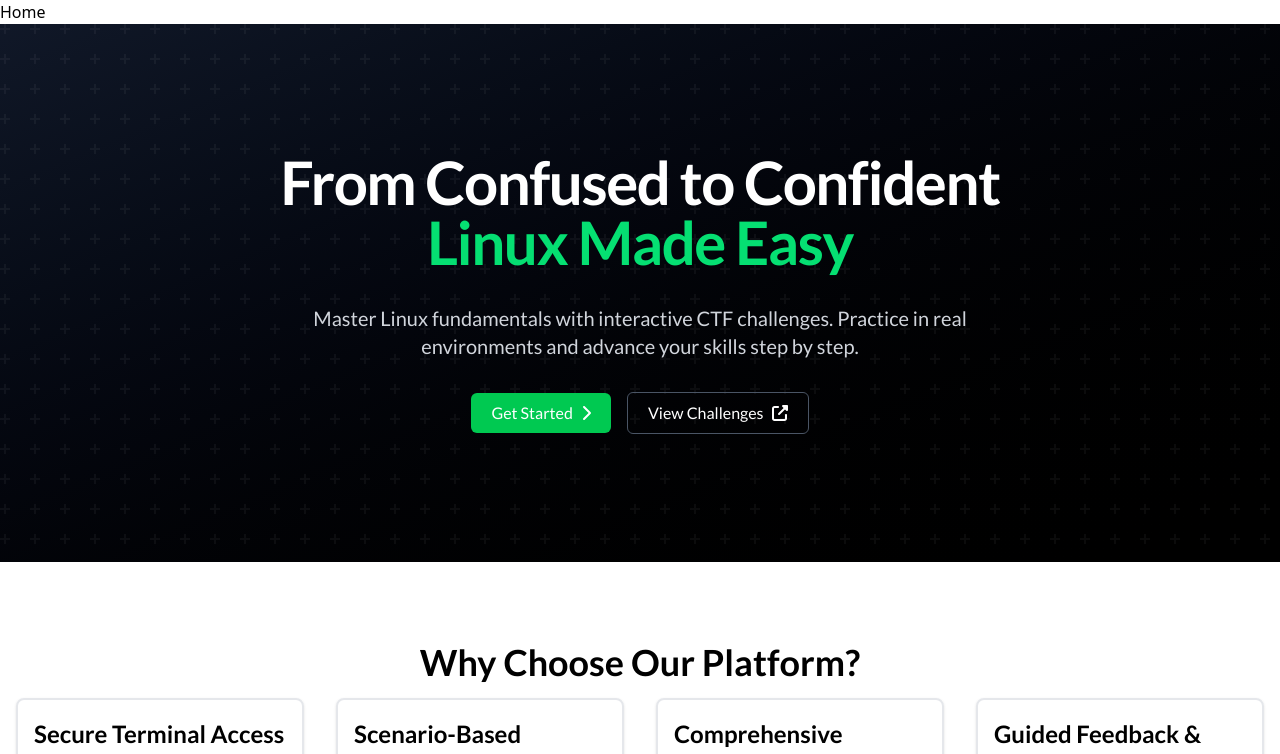
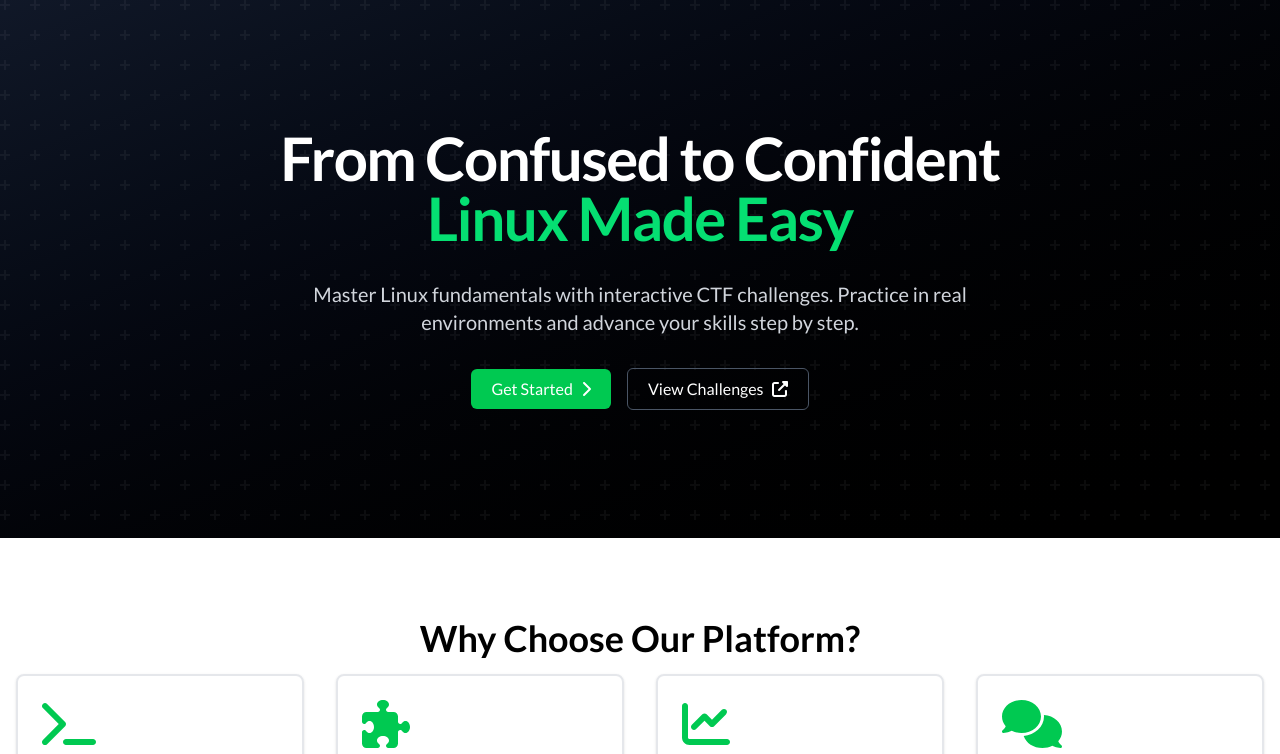
Before and after one commit to DaveSaah/linuxCTF, a Vue app: page / in a window 1280 px wide. Shown: the top 754 px of the page. Built offline with nearby package versions, Linux system fonts and the light colour scheme.

Commit message:
chore: add icons

```diff
--- a/src/App.vue
+++ b/src/App.vue
@@ -1,13 +1,10 @@
 <script setup lang="ts">
-import { RouterLink, RouterView } from 'vue-router'
+import {
+  // RouterLink,
+  RouterView,
+} from 'vue-router';
 </script>
 
 <template>
-  <header>
-    <nav>
-      <RouterLink to="/">Home</RouterLink>
-    </nav>
-  </header>
-
   <RouterView />
 </template>
--- a/src/icons.ts
+++ b/src/icons.ts
@@ -1,5 +1,23 @@
-import { faChevronRight, faUpRightFromSquare } from '@fortawesome/free-solid-svg-icons'
+import {
+  faChevronRight,
+  faUpRightFromSquare,
+  faTerminal,
+  faPuzzlePiece,
+  faChartLine,
+  faComments,
+  faUsers,
+  faStopwatch,
+} from '@fortawesome/free-solid-svg-icons'
 
-const iconPack = [faChevronRight, faUpRightFromSquare]
+const iconPack = [
+  faChevronRight,
+  faUpRightFromSquare,
+  faTerminal,
+  faPuzzlePiece,
+  faChartLine,
+  faComments,
+  faUsers,
+  faStopwatch,
+]
 
 export default iconPack
```
